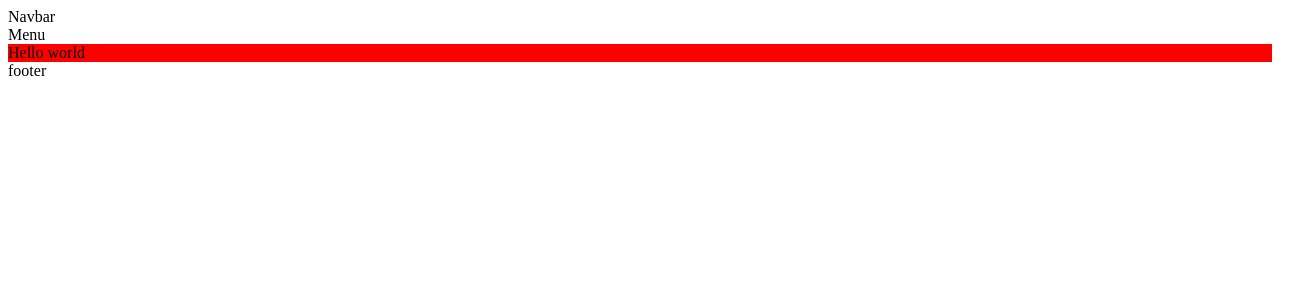
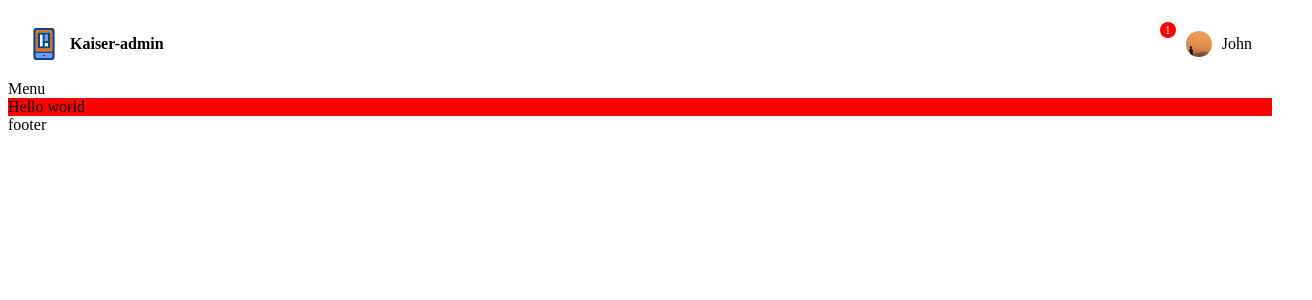
Before and after one commit to John-5014/dash-admin, a React (Vite) app: page / in a window 1280 px wide. Shown: the top 300 px of the page, 1312 px wide, since content can reach past the window. Built offline with nearby package versions, Linux system fonts and the light colour scheme.

Commit message:
add navbar icons and styling

```diff
--- a/src/components/navbar/Navbar.tsx
+++ b/src/components/navbar/Navbar.tsx
@@ -1,8 +1,28 @@
 import "./Navbar";
+import "./navbar.scss"
 
 const Navbar = () => {
     return(
-        <div className="navbar">Navbar</div>
+        <div className="navbar">
+            <div className="logo">
+                <img src="/public/logo.svg" alt="" />
+                <span>Kaiser-admin</span>
+            </div>
+            <div className="icons">
+                <img src="/public/search.svg" alt="" className="icon" />
+                <img src="/public/app.svg" alt="" className="icon" />
+                <img src="/public/expand.svg" alt="" className="icon" />
+                <div className="notification">
+                    <img src="/public/notifications.svg" alt="" />
+                    <span>1</span>
+                </div>
+                <div className="user">
+                    <img src="/public/pexels-sheikh-basim-18419151 (1).jpg" alt="" />
+                    <span>John</span>
+                </div>
+                <img src="/public/setting.svg" alt="" className="icon" />
+            </div>
+        </div>
     )
 }
 
--- a/src/components/navbar/navbar.scss
+++ b/src/components/navbar/navbar.scss
@@ -0,0 +1,49 @@
+.navbar{
+    width: 100%;
+    padding: 20px;
+    display: flex;
+    justify-content: space-between;
+
+.icons{
+    display: flex;
+    align-items: center;
+    gap: 20px;
+
+
+    .notification{
+        position: relative;
+        span{
+            background-color: red;
+            color: white;
+            width: 16px;
+            height: 16px;
+            border-radius: 50%;
+            position: absolute;
+            top: -10px;
+            right: -10px;
+            display: flex;
+            align-items: center;
+            justify-content: center;
+            font-size: 12px;
+        }
+    }
+}
+.logo{
+    display: flex;
+    align-items: center;
+    font-weight: bold;
+    gap: 10px;
+}
+.user{
+    display: flex;
+    align-items: center;
+    gap: 10px;
+    img{
+        width: 26px;
+        height: 26px;
+        border-radius: 50%;
+        object-fit: cover;
+
+    }
+}
+}
```
